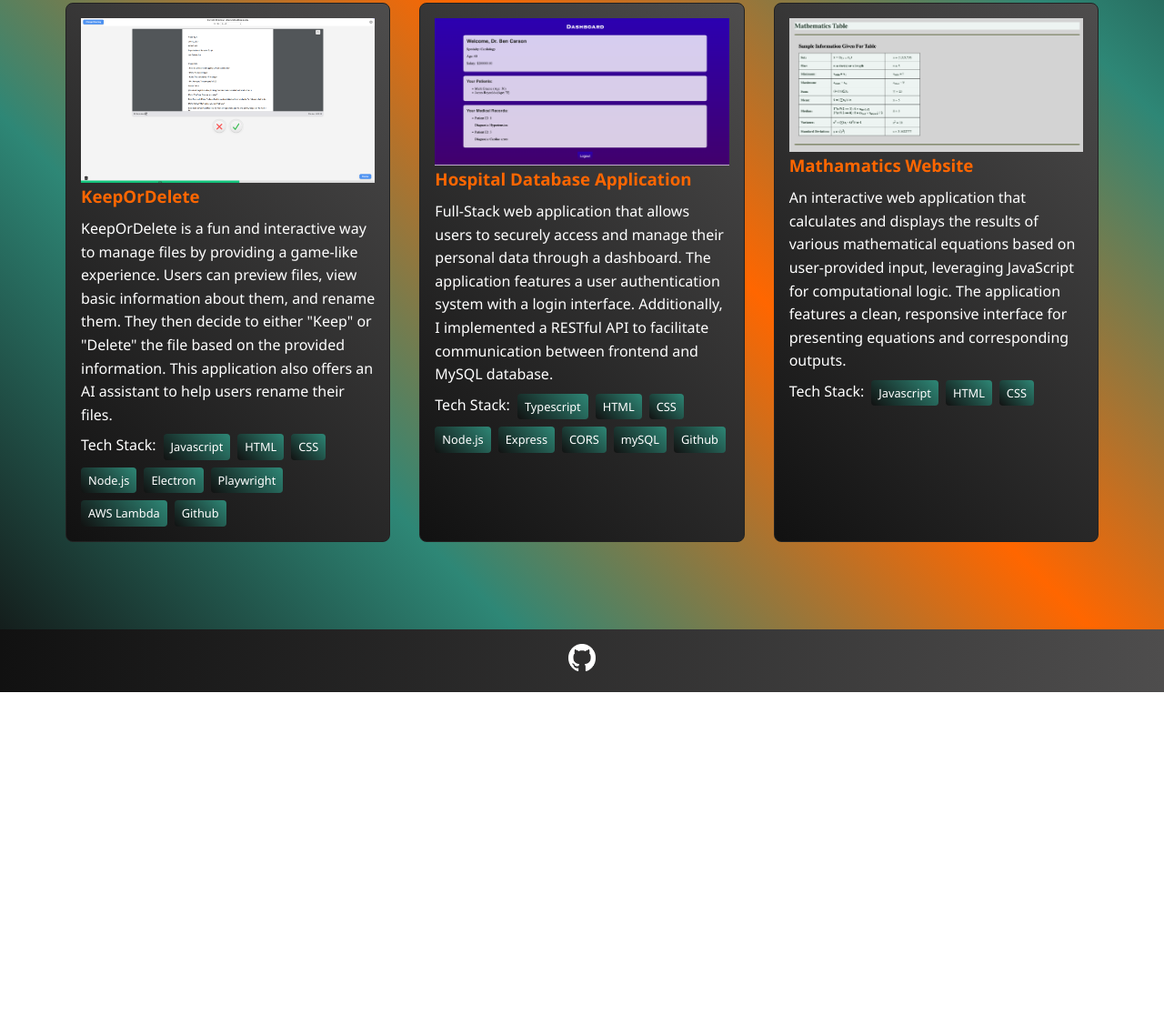
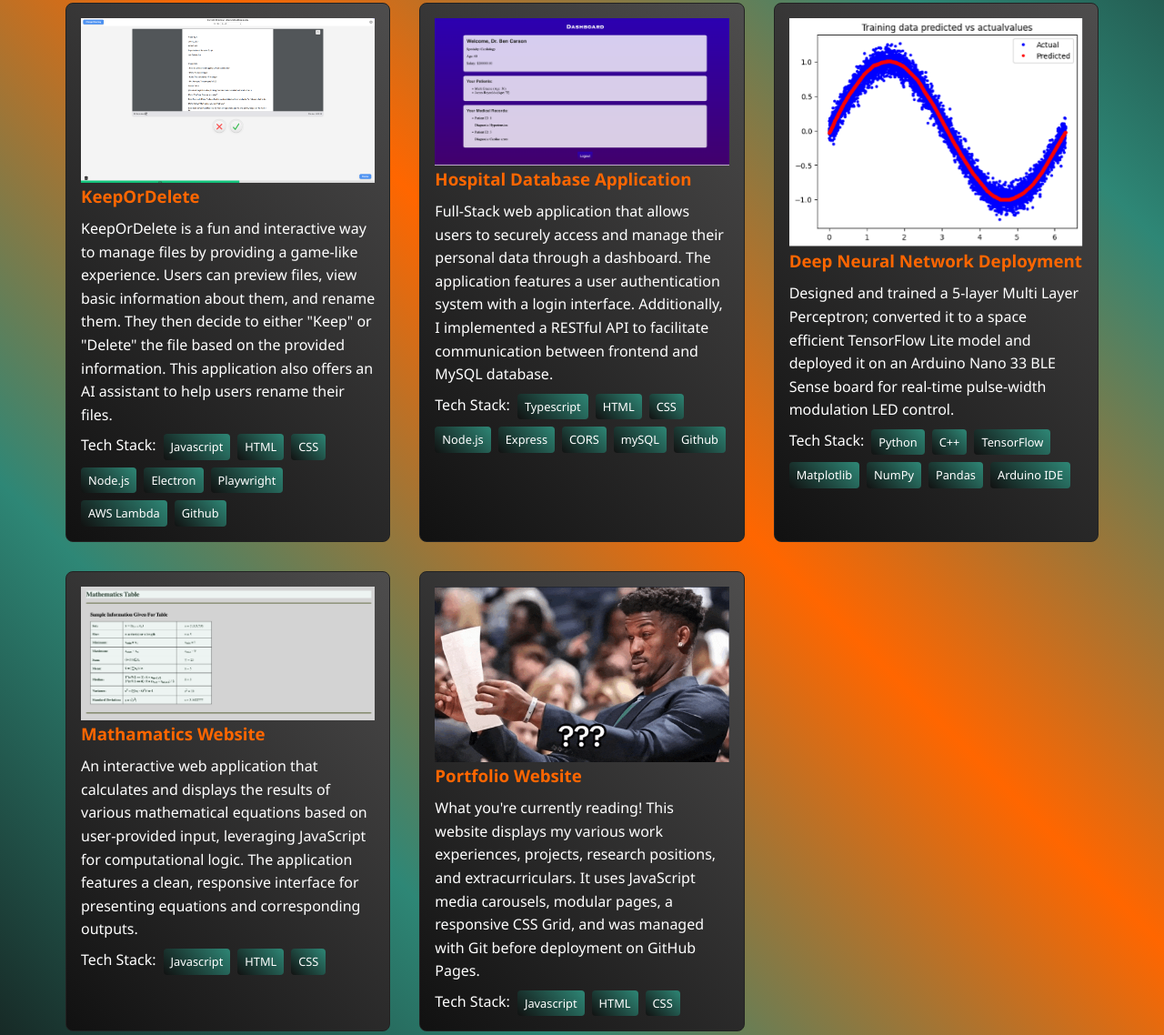
Before and after one commit to MrTyler97/my-portfolio, a plain HTML site: page docs/projects/project.html in a window 1280 px wide. Shown: the part 499-1637 px from the top of the page at 91% size. Before the commit the page ends 1260 px from the top, so only its background shows below. Drawn offline with Linux system fonts and the light colour scheme.

Commit message:
Adding more projects

```diff
--- a/docs/projects/project.html
+++ b/docs/projects/project.html
@@ -72,6 +72,24 @@
                             </div>
                         </div>
                     </div>
+                      <div class="project-card">
+                        <div class="project-content" id="project5">
+                        <img src="../images/SineWave.png" alt="Project 5" />
+                        <h3>Deep Neural Network Deployment</h3>
+                        <p>Designed and trained a 5-layer Multi Layer Perceptron; converted it to a space efficient TensorFlow Lite model
+                          and deployed it on an Arduino Nano 33 BLE Sense board for real-time pulse-width modulation LED control. </p>
+                          <div class="tech-stack">
+                              <p>Tech Stack: </p>
+                              <span>Python</span>
+                              <span>C++</span>
+                              <span>TensorFlow</span>
+                              <span>Matplotlib</span>
+                              <span>NumPy</span>
+                              <span>Pandas</span>
+                              <span>Arduino IDE</span>
+                            </div>
+                        </div>
+                    </div>
                     <div class="project-card">
                         <div class="project-content" id="project3">
                         <img src="../images/Math.png" alt="Project 3" />
@@ -79,6 +97,21 @@
                         <p>An interactive web application that calculates and displays the results of various mathematical equations based on
                           user-provided input, leveraging JavaScript for computational logic. The application features a clean, responsive interface for
                           presenting equations and corresponding outputs.</p>
+                          <div class="tech-stack">
+                              <p>Tech Stack: </p>
+                              <span>Javascript</span>
+                              <span>HTML</span>
+                              <span>CSS</span>
+                            </div>
+                        </div>
+                    </div>
+                    <div class="project-card">
+                        <div class="project-content" id="project4">
+                        <img src="../images/tf.gif" alt="Project 4"/>
+                        <h3>Portfolio Website</h3>
+                        <p>What you're currently reading! This website displays my various work experiences, projects, research positions, and extracurriculars.
+                          It uses JavaScript media carousels, modular pages, a responsive CSS Grid, and was managed with Git before deployment on GitHub Pages.
+                        </p>
                           <div class="tech-stack">
                               <p>Tech Stack: </p>
                               <span>Javascript</span>
```
Also changed, not shown: docs/images/SineWave.png (added), docs/images/tf.gif (added).
